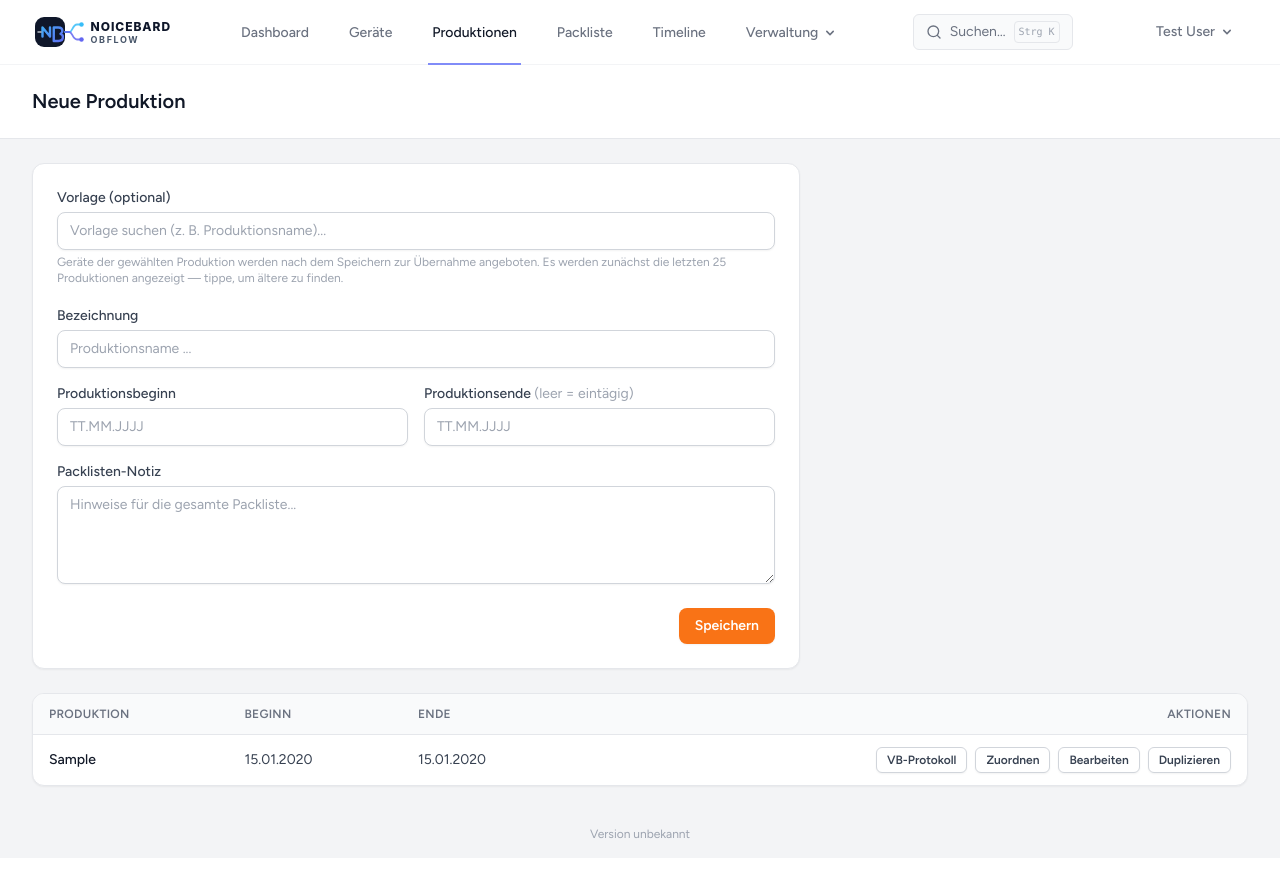
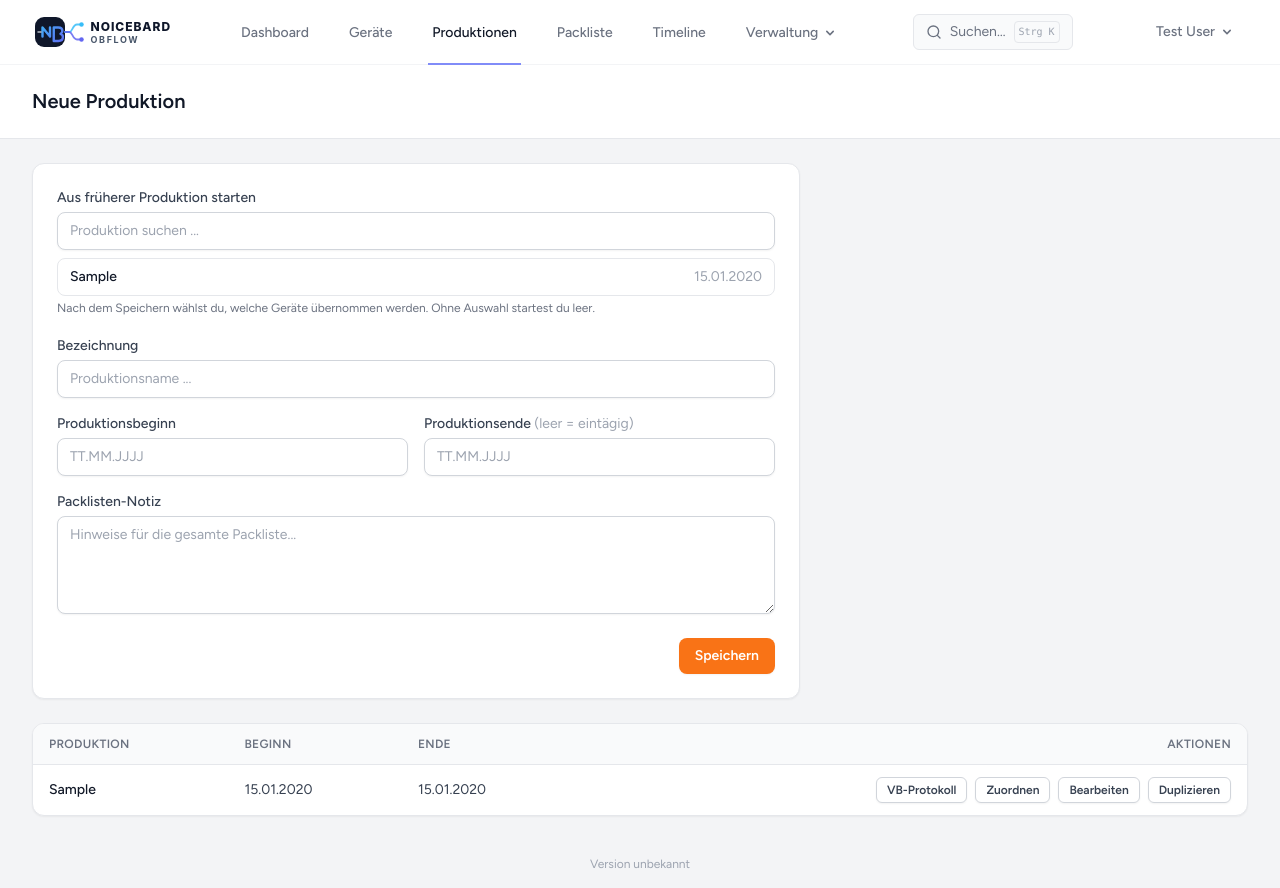
Before and after one commit to omegator77/materialdispo, a Laravel app: page /productions/create in a window 1280 px wide. Before the commit the page ends 839 px from the top, so only its background shows below. Run offline with Laravel 12, Linux system fonts and the light colour scheme; a user stored in the database is signed in; data comes from the database, SQL or seed files in the repository; tables that the repository leaves empty hold one stand-in row (values such as "Sample post"); style sheets or scripts are compiled from the project's sources; some libraries are stand-ins or nearby versions.

Commit message:
Formular: Vorlagen als anklickbare Liste
Co-Authored-By: Claude Sonnet 5.5 <noreply@anthropic.com>
Claude-Session: https://claude.ai/code/session_01QtvEGdkSvDRiemPniz6Mws

```diff
--- a/resources/views/productions/create.blade.php
+++ b/resources/views/productions/create.blade.php
@@ -18,46 +18,46 @@
                     <input type="hidden" name="from_production_id" value="{{ $preset->id }}">
                 @else
                     <div class="mb-5" x-data="{
-                        open: false,
                         query: '',
-                        results: [
-                            @foreach($productions as $p)
-                            { id: {{ $p->id }}, bezeichnung: @js($p->bezeichnung), booking_start: @js($p->booking_start ? \Carbon\Carbon::parse($p->booking_start)->format('d.m.Y') : null) },
-                            @endforeach
-                        ],
+                        older: [],
+                        visible() {
+                            const q = this.query.trim().toLowerCase();
+                            return [...this.$refs.list.querySelectorAll('[data-name]')]
+                                .filter(el => q === '' || el.dataset.name.includes(q)).length;
+                        },
+                        match(name) { const q = this.query.trim().toLowerCase(); return q === '' || name.includes(q); },
                         search() {
+                            if (this.query.trim().length < 2) { this.older = []; return; }
                             fetch('{{ route('productions.searchTemplates') }}?q=' + encodeURIComponent(this.query))
                                 .then(r => r.json())
-                                .then(data => this.results = data);
-                        },
-                        select(p) {
-                            window.location = '{{ route('productions.create') }}?from=' + p.id;
+                                .then(data => this.older = data);
                         }
                     }">
-                        <label class="form-label">Vorlage (optional)</label>
-                        <div class="relative">
-                            <input type="text" x-model="query"
-                                   @input.debounce.300ms="search()"
-                                   @focus="open = true"
-                                   @click.outside="open = false"
-                                   placeholder="Vorlage suchen (z. B. Produktionsname)..."
-                                   class="form-control w-full text-sm" autocomplete="off">
+                        <label for="template-search" class="form-label">Aus früherer Produktion starten</label>
+                        <input type="text" id="template-search" x-model="query" @input.debounce.300ms="search()"
+                               placeholder="Produktion suchen ..." class="form-control w-full text-sm mb-2" autocomplete="off">
 
-                            <div x-show="open" x-cloak
-                                 class="absolute z-10 mt-1 w-full max-h-64 overflow-y-auto bg-white border border-gray-200 rounded-lg shadow-lg">
-                                <template x-for="p in results" :key="p.id">
-                                    <button type="button" @click="select(p)"
-                                            class="w-full text-left px-3 py-2 text-sm hover:bg-gray-50 border-b last:border-b-0">
-                                        <span x-text="p.bezeichnung"></span>
-                                        <span x-show="p.booking_start" class="text-gray-400" x-text="' (' + p.booking_start + ')'"></span>
-                                    </button>
-                                </template>
-                                <div x-show="results.length === 0" class="px-3 py-2 text-sm text-gray-400">
-                                    Keine Treffer.
-                                </div>
-                            </div>
+                        <div x-ref="list" data-template-list class="max-h-48 overflow-y-auto rounded-lg border border-gray-200 divide-y divide-gray-100">
+                            @foreach($productions as $p)
+                                <a href="{{ route('productions.create', ['from' => $p->id]) }}"
+                                   data-name="{{ mb_strtolower($p->bezeichnung) }}"
+                                   x-show="match($el.dataset.name)"
+                                   class="flex justify-between gap-3 px-3 py-2 text-sm hover:bg-gray-50">
+                                    <span class="font-medium text-gray-900">{{ $p->bezeichnung }}</span>
+                                    <span class="text-gray-400 whitespace-nowrap">{{ $p->booking_start ? \Carbon\Carbon::parse($p->booking_start)->format('d.m.Y') : '' }}</span>
+                                </a>
+                            @endforeach
+                            <template x-for="p in older" :key="p.id">
+                                <a :href="'{{ route('productions.create') }}?from=' + p.id"
+                                   class="flex justify-between gap-3 px-3 py-2 text-sm hover:bg-gray-50">
+                                    <span class="font-medium text-gray-900" x-text="p.bezeichnung"></span>
+                                    <span class="text-gray-400 whitespace-nowrap" x-text="p.booking_start"></span>
+                                </a>
+                            </template>
+                            <p x-show="query.trim() !== '' && visible() === 0 && older.length === 0" x-cloak class="px-3 py-2 text-sm text-gray-400">Keine Treffer.</p>
+                            <span hidden data-template-list-end></span>
                         </div>
-                        <p class="text-xs text-gray-400 mt-1">Geräte der gewählten Produktion werden nach dem Speichern zur Übernahme angeboten. Es werden zunächst die letzten 25 Produktionen angezeigt — tippe, um ältere zu finden.</p>
+                        <p class="form-hint mt-1">Nach dem Speichern wählst du, welche Geräte übernommen werden. Ohne Auswahl startest du leer.</p>
                     </div>
                 @endif
 
```
Also changed, not shown: tests/Feature/ProductionCreateTemplatePickerTest.php (added, +29 -0 lines).
